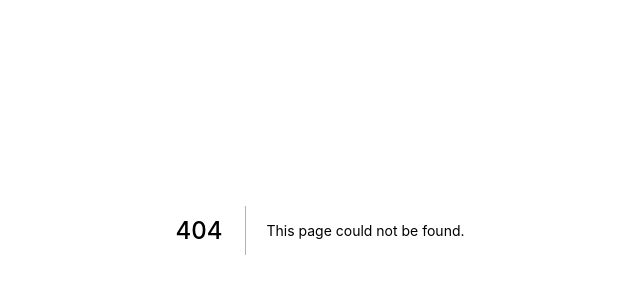
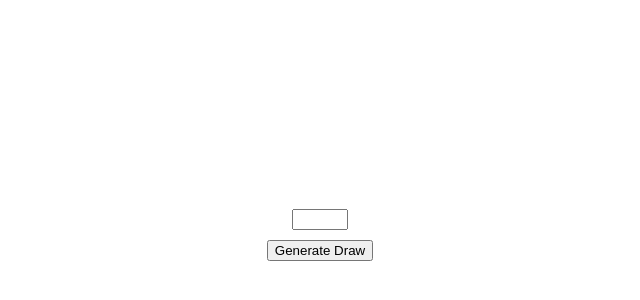
Before and after one commit to FelipeSaadi/Estudos, a Next.js app in the folder next.js/exercises/: page /state/lotteryDraw in a window 1280 px wide. Before the commit this address had no page. Shown: the part 170-470 px from the top of the page, without its empty margins (320-960 px from the left). Built offline with nearby package versions, Linux system fonts and the light colour scheme.

Commit message:
completed the Lottery Draw Challenge

```diff
--- /dev/null
+++ b/next.js/exercises/components/LotteryDraw.jsx
@@ -0,0 +1,21 @@
+import LotteryNumber from "./LotteryNumber"
+
+export default function LotteryDraw(props) {
+    function generateDraw(draws) {
+        const lotteryNumbers = []
+        for (let i = 0; i <= draws; i++) {
+            lotteryNumbers.push(<LotteryNumber number={Math.floor(Math.random(1) * 61)} />)
+        }
+        return lotteryNumbers
+    }
+    return (
+        <div style={{
+            display: "flex",
+            flexWrap: "wrap",
+            justifyContent: "left",
+            alignItems: "center"
+        }}>
+            {generateDraw(props.value)}
+        </div>
+    )
+}
--- /dev/null
+++ b/next.js/exercises/components/LotteryNumber.jsx
@@ -0,0 +1,18 @@
+export default function LotteryNumber(props) {
+    return (
+        <div style={{
+            display: "flex",
+            justifyContent: "center",
+            alignItems: "center",
+            height: "40px",
+            width: "40px",
+            borderRadius: "20px",
+            backgroundColor: "#222",
+            color: "#fff",
+            fontSize: "14px",
+            margin: "2px"
+        }}>
+            {props.number}
+        </div>
+    )
+}
--- /dev/null
+++ b/next.js/exercises/pages/state/lotteryDraw.jsx
@@ -0,0 +1,24 @@
+import { useState } from "react"
+import LotteryDraw from "../../components/LotteryDraw"
+
+export default function lotteryDraw() {
+    const [value, setValue] = useState(0)
+    const [draw, setDraw] = useState("")
+
+    return (
+        <div style={{
+            height: "100vh",
+            display: "flex",
+            flexDirection: "column",
+            justifyContent: "center",
+            alignItems: "center"
+        }}>
+            <span>
+                {draw}
+            </span>
+            <input style={{ margin: "10px" }} type="number" min={6} max={16} onChange={e => setValue(e.target.value)} />
+            <button onClick={() => setDraw(<LotteryDraw value={value} />)}>Generate Draw</button>
+
+        </div >
+    )
+}
```
